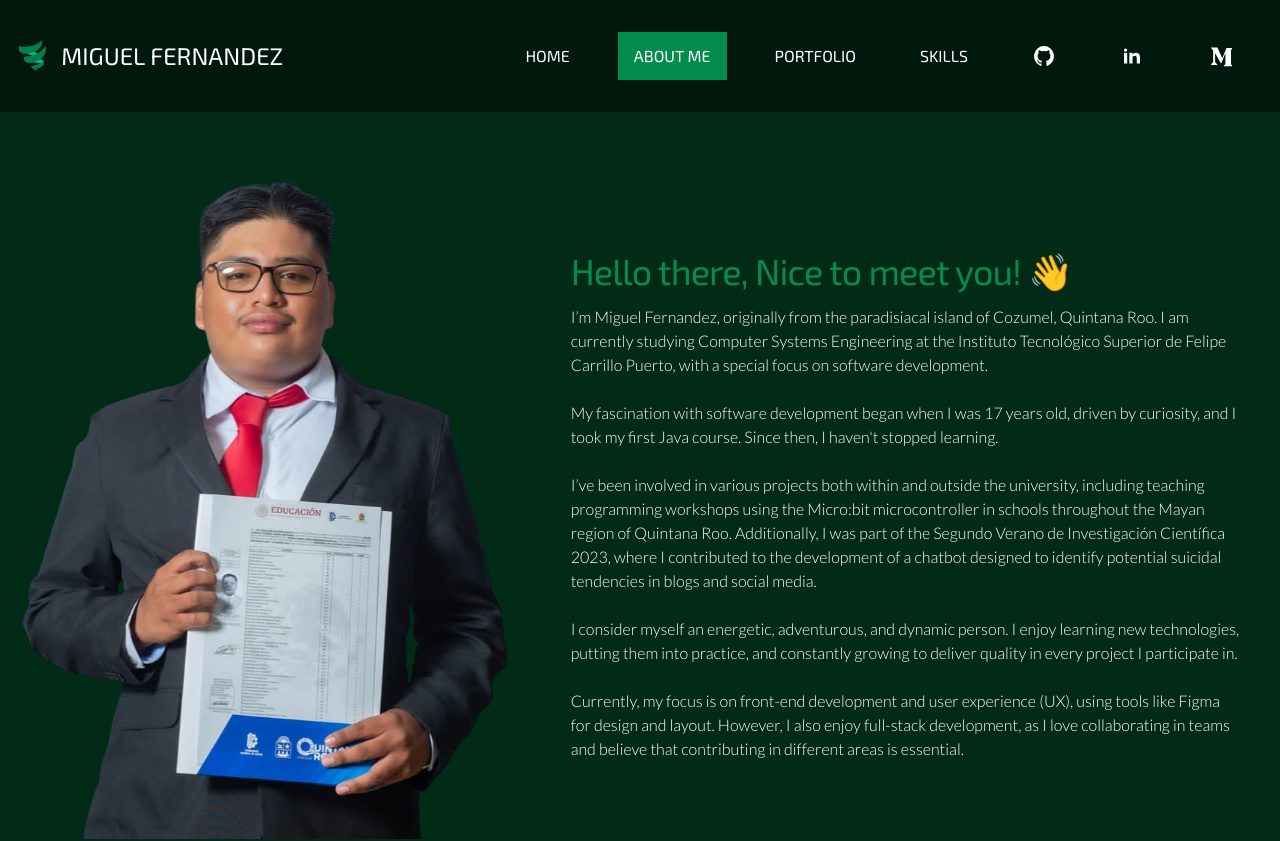
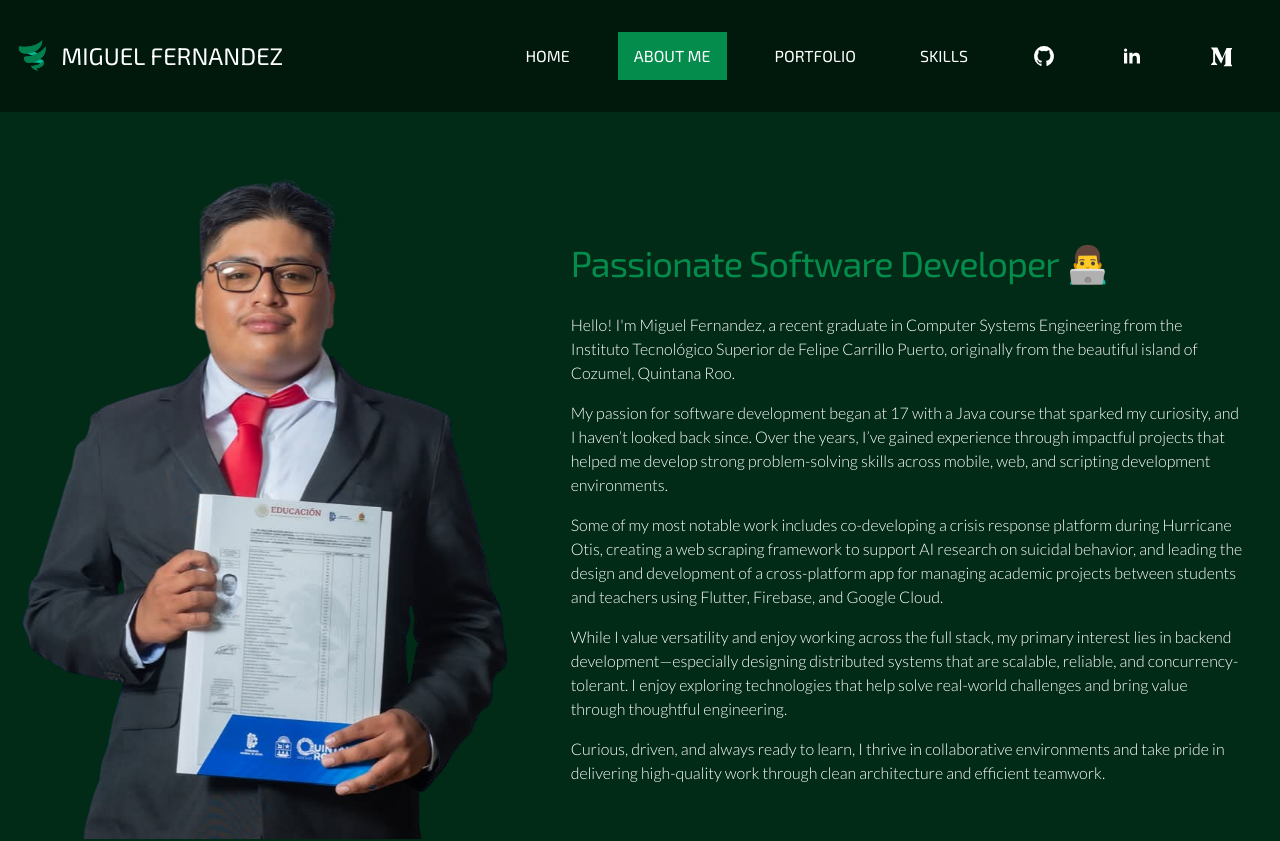
Before and after one commit to RazFernandez/Official_portfolio_web, a React (Vite) app: page /about in a window 1280 px wide. Shown: the top 841 px of the page. Built offline with nearby package versions, Linux system fonts and the light colour scheme.

Commit message:
Now, each paragraph is an P element

```diff
--- a/src/Pages/AboutMe/biographySection.jsx
+++ b/src/Pages/AboutMe/biographySection.jsx
@@ -1,25 +1,34 @@
 import ProfileImage from "../../assets/images/Profile_Photo.png";
 import staticString from "../../strings/strings";
+import SectionButton from "../../components/common/sectionButton";
 
 export default function BiographySection() {
+
+    // Split the pure text content into paragraphs
+    const biography = staticString.sectionContent.about.biography
+    const paragraphs = biography.trim().split(/\n\s*\n/);
+    const paragraphsStyle = "max-w-2xl mb-4 font-lato font-light text-white lg:mb-4 md:text-md lg:text-md whitespace-pre-line";
+
     return (
         <section id="biograpghy-section" className="bg-dark-bg-700">
             <div className="grid max-w-screen-xl px-4 py-8 mx-auto lg:gap-8 xl:gap-8 lg:py-16 lg:grid-cols-12">
 
                 <div className="place-self-center lg:col-span-7 lg:order-last">
-                    <h2 className="max-w-2xl mb-4 text-4xl font-exo2 tracking-tight leading-none md:text-5xl xl:text-4xl text-primary-500">
-                        Hello there, Nice to meet you! 👋
+                    <h2 className="max-w-2xl mb-8 text-4xl font-exo2 tracking-tight leading-none md:text-5xl xl:text-4xl text-primary-500">
+                        Passionate Software Developer 👨‍💻
                     </h2>
-                    <p className="max-w-2xl mb-6 font-lato font-light text-white lg:mb-8 md:text-md lg:text-md whitespace-pre-line">
-                        {staticString.sectionContent.about.biography}
-                    </p>
+                    {paragraphs.map((item, index) => (
+                        <p key={index} className={paragraphsStyle}>
+                            {item}
+                        </p>
+                    ))}
                 </div>
 
                 <div className="pb-8 lg:mt-0 lg:col-span-5 lg:flex flex items-center justify-center">
                     <img src={ProfileImage} width={500} alt="Laptop Logo" />
                 </div>
-
             </div>
+            <SectionButton />
         </section>
     );
 }
--- a/src/Pages/Home/Home.jsx
+++ b/src/Pages/Home/Home.jsx
@@ -6,7 +6,10 @@ import { getProjectData } from "../../api/fetchProjectData";
 import { sortProjectByDate, filterProjectsByType } from "../../utils/dataOperations";
 
 /*
-    The home page includes three sections
+    The home page includes three sections:
+    1) Hero Page
+    2) Lastest projects (Sorted by date descendent and filter by professional projects)
+    3) Tech Toolbox (Techs I've used on projects)
 */
 
 export default function Home() {
--- a/src/strings/content/about.js
+++ b/src/strings/content/about.js
@@ -16,18 +16,16 @@
 
 const ABOUT_INFO = {
     biography:
-        `I’m Miguel Fernandez, originally from the paradisiacal island of Cozumel, Quintana Roo. I am currently studying Computer Systems Engineering at the Instituto Tecnológico Superior de Felipe Carrillo Puerto, with a special focus on software development.
+        `Hello! I'm Miguel Fernandez, a recent graduate in Computer Systems Engineering from the Instituto Tecnológico Superior de Felipe Carrillo Puerto, originally from the beautiful island of Cozumel, Quintana Roo.
 
-        My fascination with software development began when I was 17 years old, driven by curiosity, and I took my first Java course. Since then, I haven't stopped learning.
+My passion for software development began at 17 with a Java course that sparked my curiosity, and I haven’t looked back since. Over the years, I’ve gained experience through impactful projects that helped me develop strong problem-solving skills across mobile, web, and scripting development environments.
 
-        I’ve been involved in various projects both within and outside the university, including teaching programming workshops using the Micro:bit microcontroller in schools throughout the Mayan region of Quintana Roo. Additionally, I was part of the Segundo Verano de Investigación Científica 2023, where I contributed to the development of a chatbot designed to identify potential suicidal tendencies in blogs and social media.
+Some of my most notable work includes co-developing a crisis response platform during Hurricane Otis, creating a web scraping framework to support AI research on suicidal behavior, and leading the design and development of a cross-platform app for managing academic projects between students and teachers using Flutter, Firebase, and Google Cloud.
 
-        I consider myself an energetic, adventurous, and dynamic person. I enjoy learning new technologies, putting them into practice, and constantly growing to deliver quality in every project I participate in.
+While I value versatility and enjoy working across the full stack, my primary interest lies in backend development—especially designing distributed systems that are scalable, reliable, and concurrency-tolerant. I enjoy exploring technologies that help solve real-world challenges and bring value through thoughtful engineering.
 
-        Currently, my focus is on front-end development and user experience (UX), using tools like Figma for design and layout. However, I also enjoy full-stack development, as I love collaborating in teams and believe that contributing in different areas is essential.`,
-    career: "SOFTWARE ENGINEER",
-    description: "Keep it simple, make it possible. Focused on simplicity and innovation in Backend development. With a passion for learning the latest technologies, I'm exited to share my projects with you. Ready to explore?",
-    buttonsLabel: ["About Me", "My Portfolio"],
+Curious, driven, and always ready to learn, I thrive in collaborative environments and take pride in delivering high-quality work through clean architecture and efficient teamwork.
+`,
 }
 
 export default ABOUT_INFO;
```
